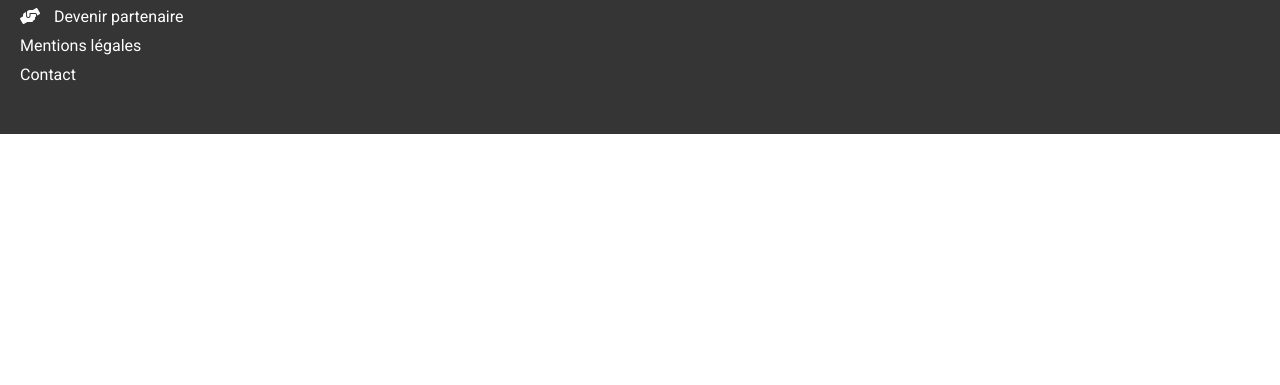
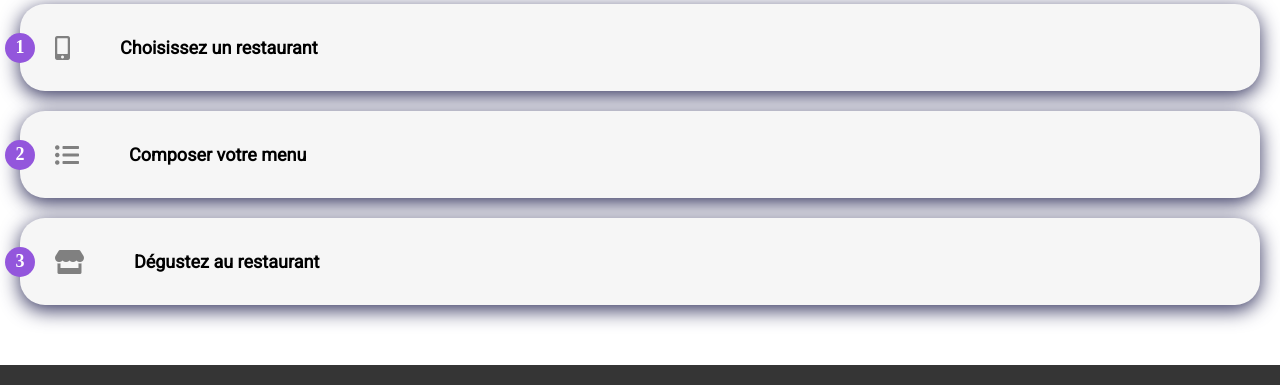
Before and after one commit to Celinep-dev/Oh_My_Food, a website: page index.html in a window 1280 px wide. Shown: the part 475-860 px from the top of the page. Before the commit the page ends 800 px from the top, so only its background shows below. Drawn offline with Linux system fonts and the light colour scheme; a web font is replaced by a local one.

Commit message:
create the home

```diff
--- a/index.html
+++ b/index.html
@@ -35,7 +35,30 @@
     </header>
 
     <main>
+        <section class="home">
+            <h2 class="home__title">Fonctionnement</h2>
+            <div class="home__container">
 
+                <article class="home__cards">
+                    <div class="home__number">1</div>
+                    <i class="fas fa-mobile-alt home__icon"></i>
+                    <p class="home__text">Choisissez un restaurant</p>
+                </article>
+
+                <article class="home__cards">
+                    <div class="home__number">2</div>
+                    <i class="fas fa-list-ul home__icon"></i>
+                    <p class="home__text">Composer votre menu</p>
+                </article>
+
+                <article class="home__cards">
+                    <div class="home__number">3</div>
+                    <i class="fas fa-store home__icon"></i>
+                    <p class="home__text">Dégustez au restaurant</p>
+                </article>
+
+            </div>
+        </section>
     </main>
 
     <footer>
--- a/sass/layout/_header_index.scss
+++ b/sass/layout/_header_index.scss
@@ -90,7 +90,7 @@ input{
 //responsive desktop
 
 @media screen and (min-width:992px){
-    .footer{
+    .header .location .hero{
         max-width: 1440px;
         margin:auto;
 
--- a/sass/layout/_main_home.scss
+++ b/sass/layout/_main_home.scss
@@ -0,0 +1,70 @@
+.home{
+
+    padding: 60px 20px;
+
+    &__title{
+        font-weight: bold;
+        margin: 0px;
+        margin-left: 20px;
+        font-family: roboto, sans-serif;
+    }
+
+    &__container{
+        max-width: 1440px;
+        margin: auto;
+        display: flex;
+        align-items: center;
+        justify-content: space-around;
+        flex-wrap: wrap;
+    }
+
+    &__cards{
+        display: flex;
+        padding: 15px;
+        background-color: #f6f6f6;
+        box-shadow: 0px 5px 20px 0px rgb(50, 50, 93);
+        border-radius: 25px;
+        align-items: center;
+        cursor: pointer;
+        margin-top: 20px;
+        width: 100%;
+        flex-direction: row;
+        gap: 20px;
+        font-size: 18px;
+        font-weight: bold;
+    }
+
+    &__number{
+
+        background-color: #9356dc;
+        color: white;
+        border-radius: 100%;
+        width: 30px;
+        height: 30px;
+        display: flex;
+        align-items: center;
+        justify-content: center;
+        margin-left: -30px;
+    }
+
+
+    &__icon{
+        color: grey;
+        font-size: 24px;
+    }
+
+    &__text{
+        font-family: roboto, sans-serif;
+        font-size: 18px;
+        margin-left: 30px;
+    }
+}
+
+@media screen and (min-width:992px){
+    .home{
+        max-width: 1440px;
+        margin:auto;
+
+    }
+
+}
```
Also changed, not shown: css/style.css, 1 other file.
